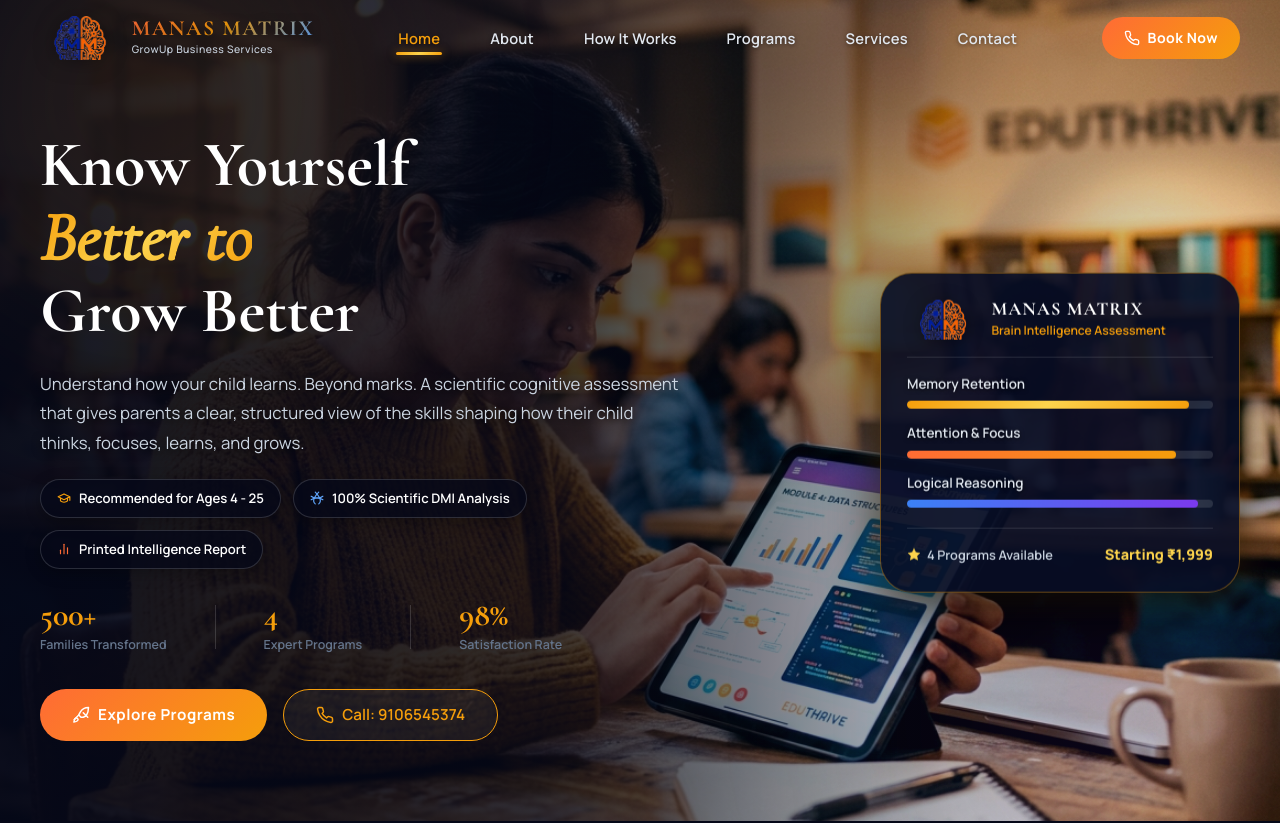
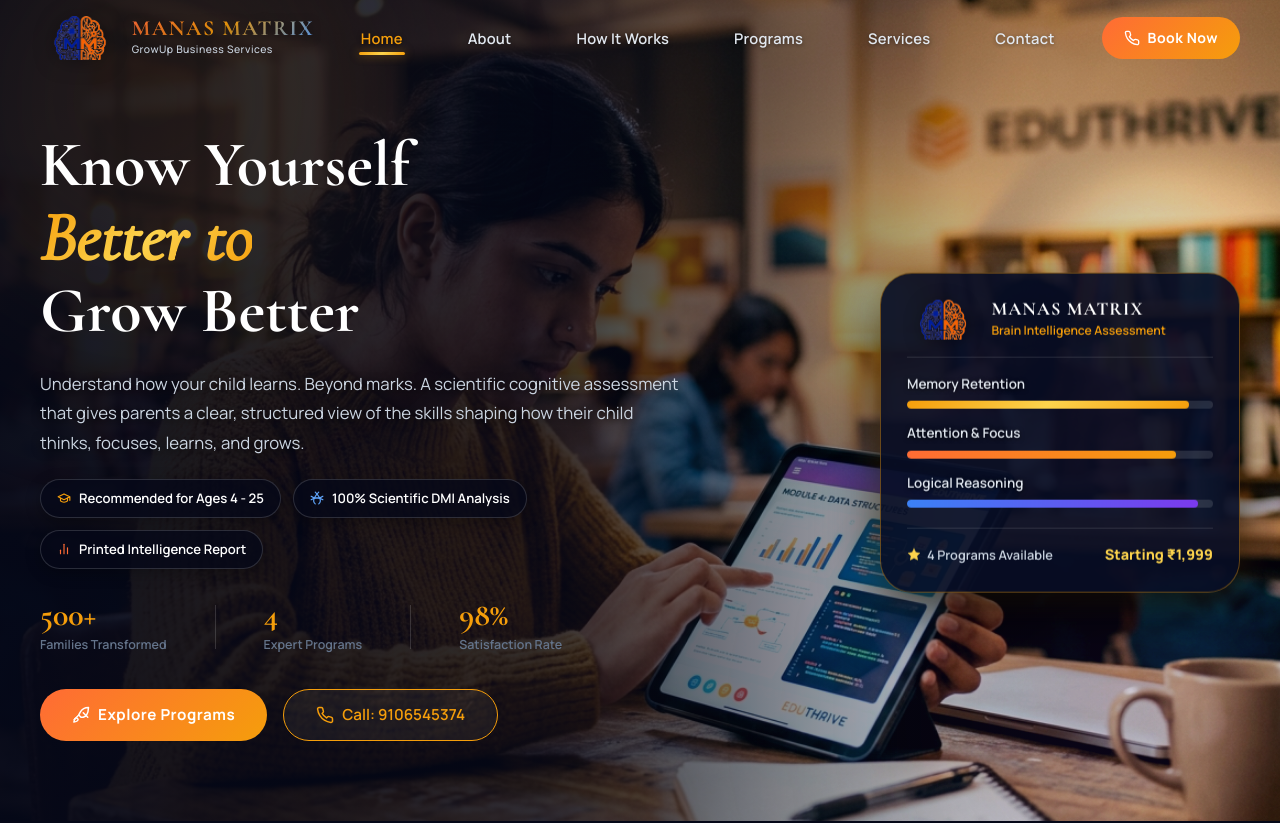
Before and after one commit to fuertenitesh-sys/ManasMatrix_Latest, a React (Vite) app: page / in a window 1280 px wide. Shown: the top 823 px of the page. Built offline with nearby package versions, Linux system fonts and the light colour scheme.

Commit message:
Increase gap between Navbar links for more spacious look

```diff
--- a/src/components/Navbar/Navbar.css
+++ b/src/components/Navbar/Navbar.css
@@ -78,12 +78,12 @@
   white-space: nowrap;
 }
 
-/* Point 3: Nav Links with increased equal distance/spacing (gap: 30px) */
+/* Point 3: Nav Links with increased equal distance/spacing (gap: 45px) */
 .navbar__links {
   display: flex;
   align-items: center;
   justify-content: center;
-  gap: 30px; /* Generous equal distance between links */
+  gap: 45px; /* Generous equal distance between links */
   list-style: none;
   margin: 0 auto;
   padding: 0;
```
